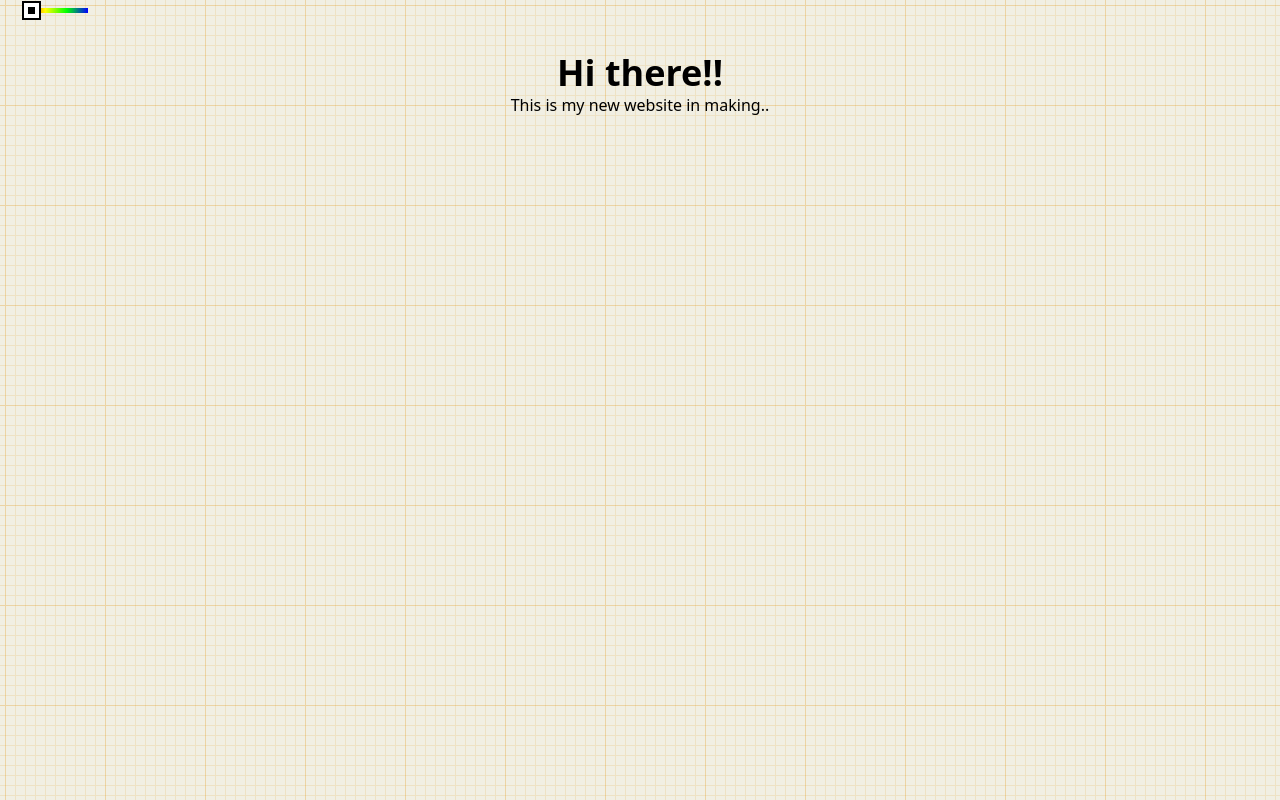
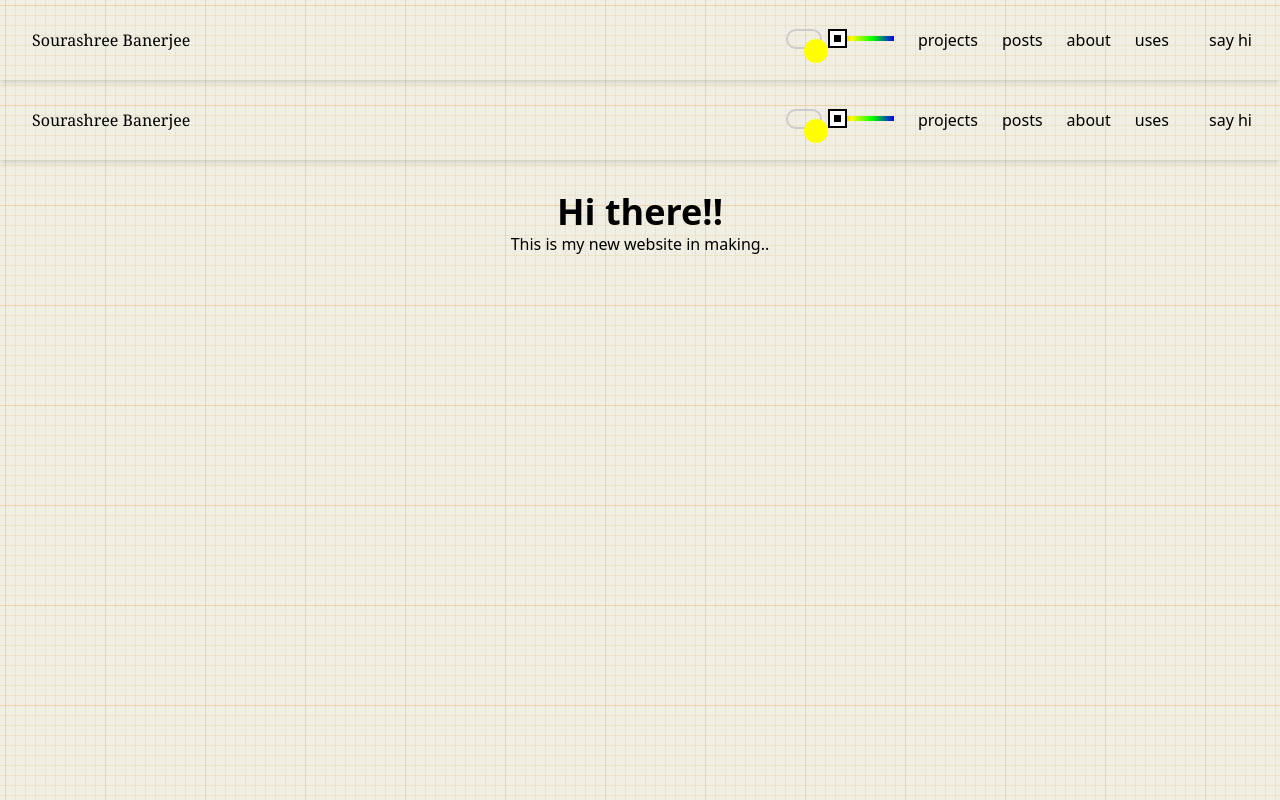
Before and after one commit to Shree0310/pigmentPie, a React (Create React App) app in the folder Desktop/pigmentPie/: page / in a window 1280 px wide. Shown: the top 800 px of the page. Built offline with nearby package versions, Linux system fonts and the light colour scheme.

Commit message:
Nav bar and about page routing

```diff
--- a/Desktop/pigmentPie/package.json
+++ b/Desktop/pigmentPie/package.json
@@ -37,6 +37,7 @@
   },
   "devDependencies": {
     "ajv": "^7.2.4",
+    "react-router-dom": "^6.26.2",
     "tailwindcss": "^3.4.12"
   }
 }
--- a/Desktop/pigmentPie/src/App.js
+++ b/Desktop/pigmentPie/src/App.js
@@ -1,16 +1,53 @@
+import { Outlet, RouterProvider, createBrowserRouter } from 'react-router-dom';
 import './App.css';
 import ColorSchemeToggle from './Components/ColorSchemeToggle';
+import ReactDOM from "react-dom/client";
+import Header from './Components/Header';
+import About from './Components/About';
 
 function App() {
   return (
     <div className="min-h-screen">
-    <ColorSchemeToggle />
+
+      <div>
+        <Header/>
+      </div>
+      <Outlet/>
     <div className="text-center p-8">
-      <h1 className="text-4xl font-bold">Hi there!!</h1>
-      <p>This is my new website in making..</p>
+      <h1 className="text-4xl font-bold dark:text-gray-400">Hi there!!</h1>
+      <p className="dark:text-gray-400">This is my new website in making..</p>
     </div>
   </div>
   );
 }
 
-export default App;
+function RootLayout() {
+  return (
+    <div>
+      <App />
+    </div>
+  );
+}
+
+const router = createBrowserRouter([
+  {
+    path: '/',
+    element: <RootLayout/>,
+    children: [
+      {
+        path: "/",
+        element: <App/>
+      },
+      {
+        path: "about",
+        element: <About/>
+      },
+    ]
+  }
+])
+
+function Root() {
+  return <RouterProvider router={router} />;
+}
+
+export default Root;
--- /dev/null
+++ b/Desktop/pigmentPie/src/Components/About.js
@@ -0,0 +1,9 @@
+const About = ()=>{
+    return (
+        <div>
+            <p>Hi! I am Sourashree..</p>
+        </div>
+    )
+}
+
+export default About;
--- a/Desktop/pigmentPie/src/Components/ColorSchemeToggle.css
+++ b/Desktop/pigmentPie/src/Components/ColorSchemeToggle.css
@@ -52,3 +52,23 @@ input[type="range"] {
   input[type="range"]:active::-moz-range-thumb {
     cursor: grabbing;
   }
+
+  .color-scheme-toggle {
+    position: relative;
+    display: inline-block;
+    padding: 0.5rem 1rem;
+    color: var(--color-text);
+    background-color: var(--color-background);
+    border: 2px solid #ccc;
+    border-radius: 9999px;
+    cursor: pointer;
+    transition: background-color 0.3s ease, color 0.3s ease;
+  }
+
+  .color-scheme-toggle:hover {
+    background-color: var(--color-background-hover, #dddddd);
+  }
+
+  .color-scheme-toggle:active {
+    transform: translateY(1px);
+  }
--- a/Desktop/pigmentPie/src/Components/ColorSchemeToggle.js
+++ b/Desktop/pigmentPie/src/Components/ColorSchemeToggle.js
@@ -61,20 +61,20 @@ const ColorSchemeToggle =() =>{
         if(currentTheme == 'light'){
             const lightColors = ['#F1EFE3', '#C7DC85', '#FFB219', '#E943D8', '#F66A8C'];
             newColor = interpolateColor(lightColors, value);
-            console.log(newColor);
+            //console.log(newColor);
         }
         else{
             const darkColors = ['#000000', '#2F2F2F', '#4B4B4B', '#6E6E6E', '#8A8A8A'];
             newColor = interpolateColor(darkColors, value);
-            console.log(newColor);
+            //console.log(newColor);
         }
         document.body.style.backgroundColor = newColor;
     }
 
     return (
-      <div className="flex items-center gap-2">
+      <div className="flex items-center gap-2 relative">
         <button
-          className="relative grid place-items-center p-2 text-gray-900 bg-transparent border-none rounded-full cursor-pointer transition-transform transform active:translate-y-0.5"
+          className="color-scheme-toggle relative z-10"
           onClick={toggleTheme}
           aria-label="Toggle Dark Mode"
         >
@@ -84,8 +84,9 @@ const ColorSchemeToggle =() =>{
             viewBox="0 0 64 64"
             width="24"
             height="24"
+            fill="currentColor"
           >
-            {/* Light icon SVG */}
+            <circle cx="32" cy="32" r="32" fill="yellow" />
           </svg>
           <svg
             className={`absolute transition-opacity duration-200 ${theme === 'dark' ? 'opacity-100' : 'opacity-0'}`}
@@ -93,8 +94,9 @@ const ColorSchemeToggle =() =>{
             viewBox="0 0 64 64"
             width="24"
             height="24"
+            fill="currentColor"
           >
-            {/* Dark icon SVG */}
+            <circle cx="32" cy="32" r="32" fill="gray" />
           </svg>
         </button>
         <input
--- /dev/null
+++ b/Desktop/pigmentPie/src/Components/Header.js
@@ -0,0 +1,42 @@
+import { Link } from "react-router-dom";
+import ColorSchemeToggle from "./ColorSchemeToggle";
+
+const Header = ()=>{
+    return (
+        <div className="flex items-center justify-between shadow-md h-20">
+            <div className="flex items-center mx-6">
+                <p className="font-serif ml-2">Sourashree Banerjee</p>
+            </div>
+
+            <div className="flex items-between">
+                <ul className="flex">
+                    <li className="px-3 py-1">
+                        <ColorSchemeToggle/>
+                    </li>
+                    <li className="px-3 py-1">
+                        projects
+                    </li>
+                    <li className="px-3 py-1">
+                        posts
+                    </li>
+                    <li className="px-3 py-1">
+                        <Link to="/about">
+                            about
+                        </Link>
+
+                    </li>
+                    <li className="px-3 py-1">
+                        uses
+                    </li>
+                    <li className="px-3 py-1 mx-4">
+                        say hi
+                    </li>
+                </ul>
+
+            </div>
+
+        </div>
+    )
+}
+
+export default Header;
```
Also changed, not shown: Desktop/pigmentPie/src/Components/Footer.js (added), Desktop/pigmentPie/src/Components/Projects.js (added), 1 other file (tests, documents, lock files or other folders).
